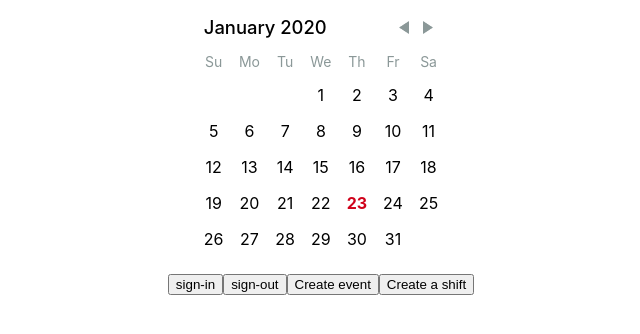
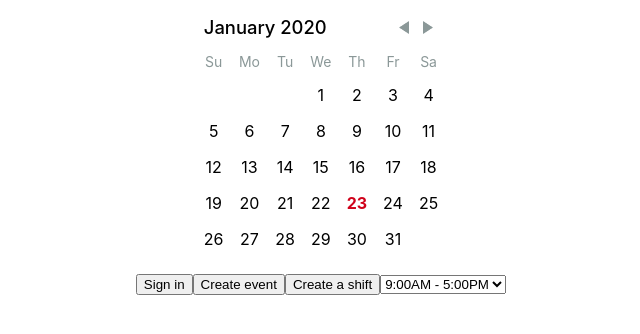
Before and after one commit to Fullchee/calendar-shifts, a React (Create React App) app: page / in a window 1280 px wide. Shown: the top 334 px of the page, without its empty margins (319-959 px from the left). Built offline with nearby package versions, Linux system fonts and the light colour scheme.

Commit message:
Implemented shift selecting dropdown

```diff
--- a/src/App.js
+++ b/src/App.js
@@ -1,8 +1,10 @@
 import React from "react";
 import "./App.css";
 import Home from "./components/Home";
+import { toast } from "react-toastify";
 
 function App() {
+  toast.configure();
   return (
     <div className="App">
       <Home></Home>
--- /dev/null
+++ b/src/components/Dropdown.js
@@ -0,0 +1,37 @@
+import React from "react";
+export default class Dropdown extends React.Component {
+  /**
+   * formatTime('["09:00","17:00"]') => 9 AM - 5 PM
+   */
+  formatTime = shift => {
+    return JSON.parse(shift)
+      .map(this.militaryToAMPM)
+      .join(" - ");
+  };
+  /**
+   * military("09:00") => 9:00AM
+   */
+  militaryToAMPM = time => {
+    var H = +time.substr(0, 2);
+    var h = H % 12 || 12;
+    var ampm = H < 12 ? "AM" : "PM";
+    return h + time.substr(2, 3) + ampm;
+  };
+  render() {
+    return (
+      <select name="shifts" id="shift-select" onChange={this.props.onChange}>
+        <option disabled value="">
+          --Shifts--
+        </option>
+        {this.props.list.map(shift => {
+          const time = JSON.stringify(shift);
+          return (
+            <option value={time} key={time}>
+              {this.formatTime(time)}
+            </option>
+          );
+        })}
+      </select>
+    );
+  }
+}
--- a/src/components/Home.js
+++ b/src/components/Home.js
@@ -1,17 +1,20 @@
 import React from "react";
 import ApiCalendar from "react-google-calendar-api";
 import Calendar from "./Calendar";
-import ShiftCreator from "./ShiftCreator";
-import { ToastContainer, toast } from "react-toastify";
-import "react-toastify/dist/ReactToastify.min.css";
+import ShiftEditor from "./ShiftEditor";
+import { toast } from "react-toastify";
+import "react-toastify/dist/ReactToastify.css";
+import Dropdown from "./Dropdown";
+
+// import "react-toastify/dist/ReactToastify.min.css";
 import defaultShifts from "./defaultShifts";
 
 export default class Home extends React.Component {
   constructor(props) {
     super(props);
     this.state = {
-      selectedDays: defaultShifts,
-      shifts: [],
+      selectedDays: [],
+      shifts: defaultShifts,
       selectedShift: null,
       showTimeRange: false
     };
@@ -26,11 +29,6 @@ export default class Home extends React.Component {
 
   handleItemClick = (event, name) => {
     if (name === "sign-in") {
-      ApiCalendar.handleAuthClick();
-      toast("Signed in to Google Calendar! 📅");
-    } else if (name === "sign-out") {
-      ApiCalendar.handleSignoutClick();
-      toast("Signed out!");
     }
   };
 
@@ -62,7 +60,7 @@ export default class Home extends React.Component {
         console.log(error);
       });
   };
-  showShiftCreator = () => {
+  showShiftEditor = () => {
     this.setState({ showTimeRange: true });
   };
 
@@ -72,6 +70,8 @@ export default class Home extends React.Component {
    */
   createShift = time => {
     return () => {
+      // TODO: keep it sorted
+      // TODO: prevent duplicates
       this.setState({ shifts: [...this.state.shifts, time] });
     };
   };
@@ -82,18 +82,21 @@ export default class Home extends React.Component {
           selectedDays={this.state.selectedDays}
           onUpdate={this.updateSelectedDays}
         ></Calendar>
-        <button onClick={e => this.handleItemClick(e, "sign-in")}>
-          sign-in
-        </button>
-        <button onClick={e => this.handleItemClick(e, "sign-out")}>
-          sign-out
-        </button>
+        <button onClick={() => ApiCalendar.handleAuthClick()}>Sign in</button>
         <button onClick={this.createEvent}>Create event</button>
-        <button onClick={this.showShiftCreator}>Create a shift</button>
-        <ShiftCreator
+        <button onClick={this.showShiftEditor}>Create a shift</button>
+        <Dropdown
+          title="Select shift"
+          list={this.state.shifts}
+          onChange={e =>
+            this.setState({ selectedShift: JSON.parse(e.target.value) })
+          }
+        ></Dropdown>
+        <ShiftEditor
           isVisible={this.state.showTimeRange}
           onCreate={this.createShift}
-        ></ShiftCreator>
+          onClose={() => this.setState({ showTimeRange: false })}
+        ></ShiftEditor>
       </>
     );
   }
--- a/src/components/ShiftCreator.js
+++ /dev/null
@@ -1,24 +0,0 @@
-import React from "react";
-import TimeRangePicker from "@wojtekmaj/react-timerange-picker";
-
-export default class ShiftCreator extends React.Component {
-  constructor(props) {
-    super(props);
-    this.state = {
-      time: ["10:00", "11:00"]
-    };
-  }
-  onChange = time => this.setState({ time });
-
-  render() {
-    if (!this.props.isVisible) {
-      return null;
-    }
-    return (
-      <div>
-        <TimeRangePicker onChange={this.onChange} value={this.state.time} />
-        <button onClick={this.props.onCreate(this.state.time)}>Create</button>
-      </div>
-    );
-  }
-}
--- /dev/null
+++ b/src/components/ShiftEditor.js
@@ -0,0 +1,32 @@
+import React from "react";
+import TimeRangePicker from "@wojtekmaj/react-timerange-picker";
+
+export default class ShiftEditor extends React.Component {
+  constructor(props) {
+    super(props);
+    const DEFAULT_SHIFT = ["09:00", "17:00"];
+    this.state = {
+      shift: this.props.shift || DEFAULT_SHIFT
+    };
+  }
+  onChange = shift => this.setState({ shift });
+
+  render() {
+    if (!this.props.isVisible) {
+      return null;
+    }
+    return (
+      <div>
+        <div>
+          <TimeRangePicker onChange={this.onChange} value={this.state.shift} />
+        </div>
+        <div>
+          <button onClick={this.props.onCreate(this.state.shift)}>
+            Create
+          </button>
+          <button onClick={this.props.onClose}>Close</button>
+        </div>
+      </div>
+    );
+  }
+}
```
Also changed, not shown: 1 other file (tests, documents, lock files or other folders).
